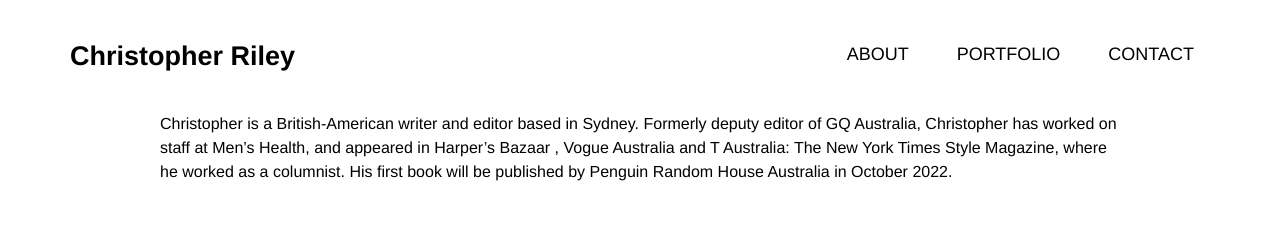
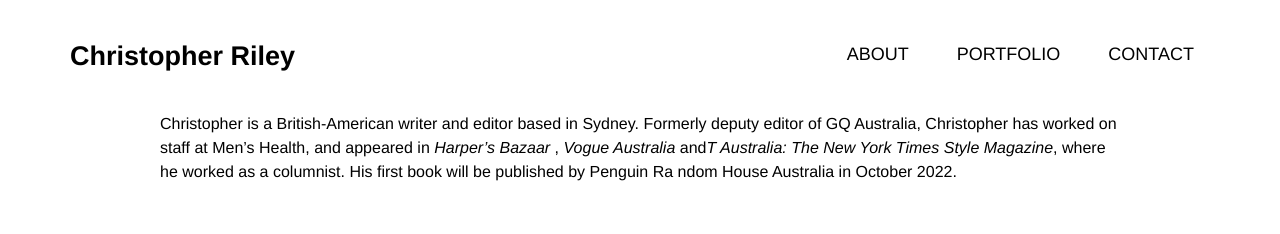
Before and after one commit to AndyBeable/riley-portfolio, a Vue app: page /about in a window 1280 px wide. Shown: the top 234 px of the page. Built offline with nearby package versions, Linux system fonts and the light colour scheme; a web font is replaced by a local one.

Commit message:
about copy updates

```diff
--- a/src/views/About.vue
+++ b/src/views/About.vue
@@ -3,10 +3,11 @@
     <p>
       Christopher is a British-American writer and editor based in Sydney.
       Formerly deputy editor of GQ Australia, Christopher has worked on staff at
-      Men’s Health, and appeared in Harper’s Bazaar , Vogue Australia and T
-      Australia: The New York Times Style Magazine, where he worked as a
-      columnist. His first book will be published by Penguin Random House
-      Australia in October 2022.
+      Men’s Health, and appeared in <em>Harper’s Bazaar</em> ,
+      <em>Vogue Australia</em> and<em
+        >T Australia: The New York Times Style Magazine</em
+      >, where he worked as a columnist. His first book will be published by
+      Penguin Ra ndom House Australia in October 2022.
     </p>
     <p>
       His work includes writing and editing profiles and in-depth magazine
@@ -39,5 +40,4 @@ export default {
     margin-bottom: 3rem;
   }
 }
-
 </style>
```
